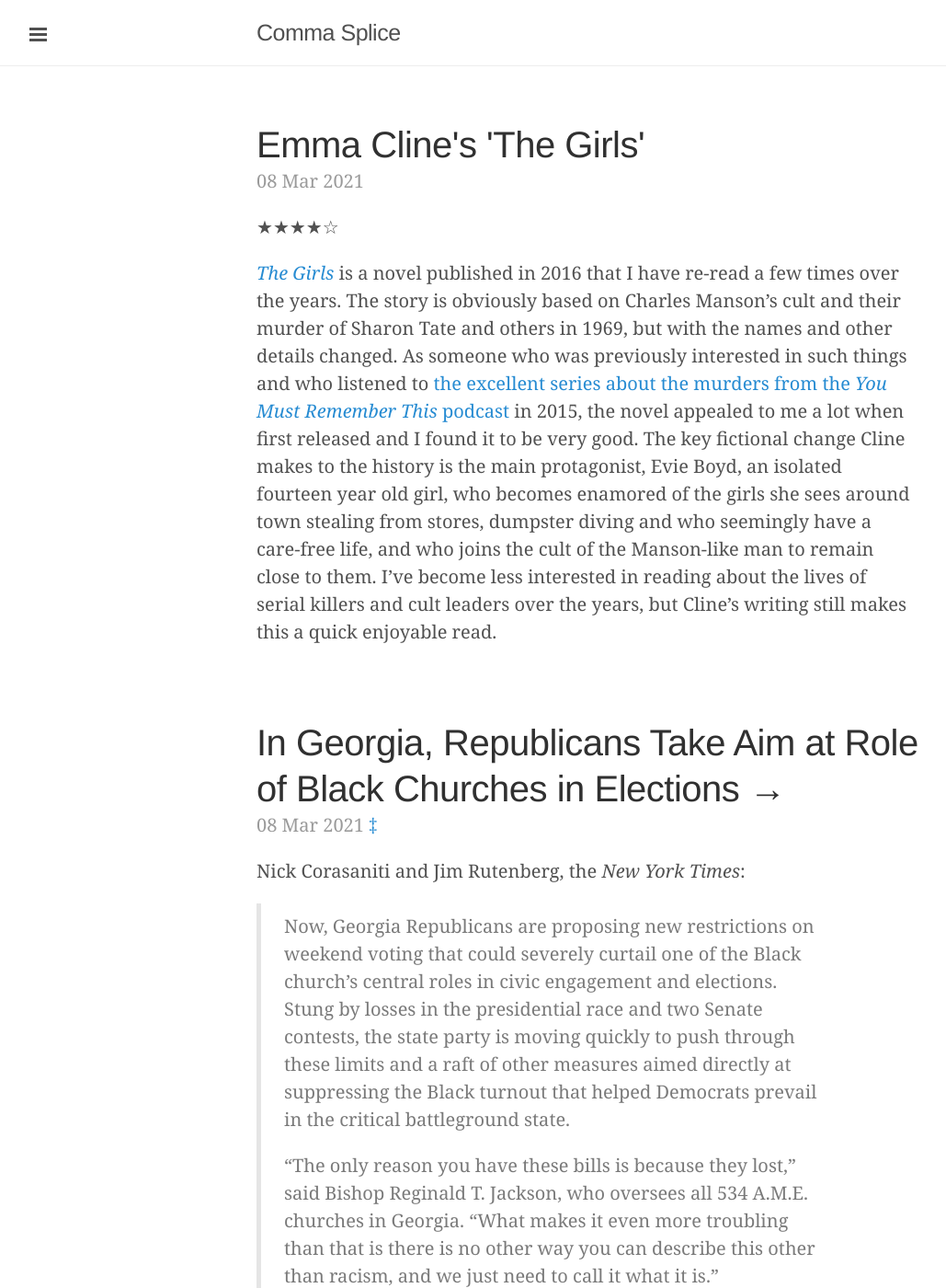
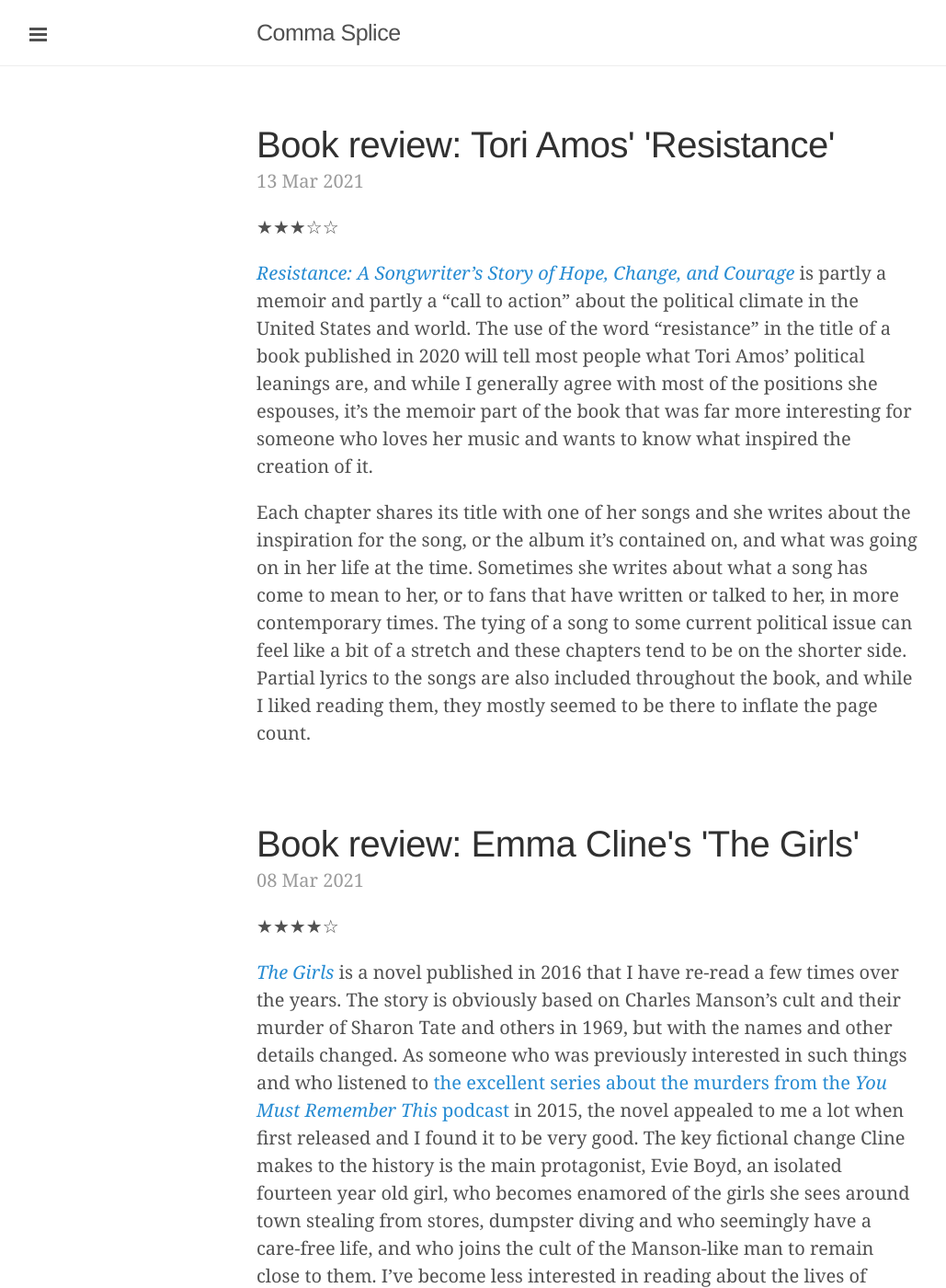
Before and after one commit to davidixon/davidixon.github.io, a Jekyll site: the page built from index.html, in a window 1280 px wide and 1400 px high. Shown: the whole window at 92% size, without its empty margins (1-1030 px from the left). Built offline with Jekyll 4.4.1, drawn with Linux system fonts in a browser that asks for light colours; the list of posts is cut into pages by our own code.

Commit message:
new book review

```diff
--- a/_posts/2021-03-08-book-girls.md
+++ b/_posts/2021-03-08-book-girls.md
@@ -1,6 +1,6 @@
 ---
 layout: post
-title: "Emma Cline's 'The Girls'"
+title: "Book review&#58; Emma Cline's 'The Girls'"
 date: 2021-03-08 12:15
 ---
 
--- /dev/null
+++ b/_posts/2021-03-13-book-resistance.md
@@ -0,0 +1,11 @@
+---
+layout: page
+title: "Book review&#58; Tori Amos' 'Resistance'"
+date: 2021-03-13 23:00
+---
+
+★★★☆☆
+
+[*Resistance: A Songwriter's Story of Hope, Change, and Courage*](https://bookshop.org/books/resistance-a-songwriter-s-story-of-hope-change-and-courage/9781982104153) is partly a memoir and partly a "call to action" about the political climate in the United States and world. The use of the word "resistance" in the title of a book published in 2020 will tell most people what Tori Amos' political leanings are, and while I generally agree with most of the positions she espouses, it's the memoir part of the book that was far more interesting for someone who loves her music and wants to know what inspired the creation of it.
+
+Each chapter shares its title with one of her songs and she writes about the inspiration for the song, or the album it's contained on, and what was going on in her life at the time. Sometimes she writes about what a song has come to mean to her, or to fans that have written or talked to her, in more contemporary times. The tying of a song to some current political issue can feel like a bit of a stretch and these chapters tend to be on the shorter side. Partial lyrics to the songs are also included throughout the book, and while I liked reading them, they mostly seemed to be there to inflate the page count.
--- a/books.md
+++ b/books.md
@@ -7,6 +7,7 @@
 
 | Title | Author | Date Finished | Rating |
 | ----- | ------ | ------------- | ------ |
+| *Resistance: A Songwriter's Story of Hope, Change, and Courage* | Tori Amos | 2021-03-12 | [★★★☆☆](/2021/03/13/book-resistance) |
 | *The Girls* | Emma Cline | 2021-03-01 | [★★★★☆](/2021/03/08/book-girls) |
 | *Between Two Fires: Truth, Ambition, and Compromise in Putin's Russia* | Joshua Yaffa | 2021-02-28 | ★★★★☆ |
 | *Salvage the Bones* | Jesmyn Ward | 2021-02-21 | ★★★☆☆ |
```
